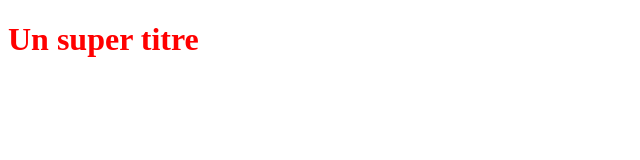
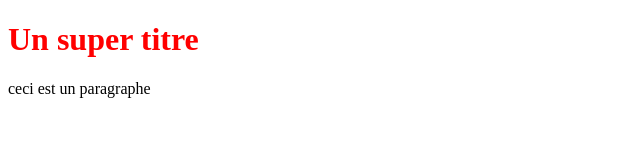
Before and after one commit to tsecherait/OPenclassroomsProject, a plain HTML site: page index.html in a window 1280 px wide. Shown: the whole page, without its empty margins (0-640 px from the left). Drawn offline with Linux system fonts and the light colour scheme.

Commit message:
ajout d'un paragraphe

```diff
--- a/index.html
+++ b/index.html
@@ -6,5 +6,6 @@
 </head>
 <body>
     <h1>Un super titre</h1>
+    <p>ceci est un paragraphe</p>
 </body>
 </html>
```
